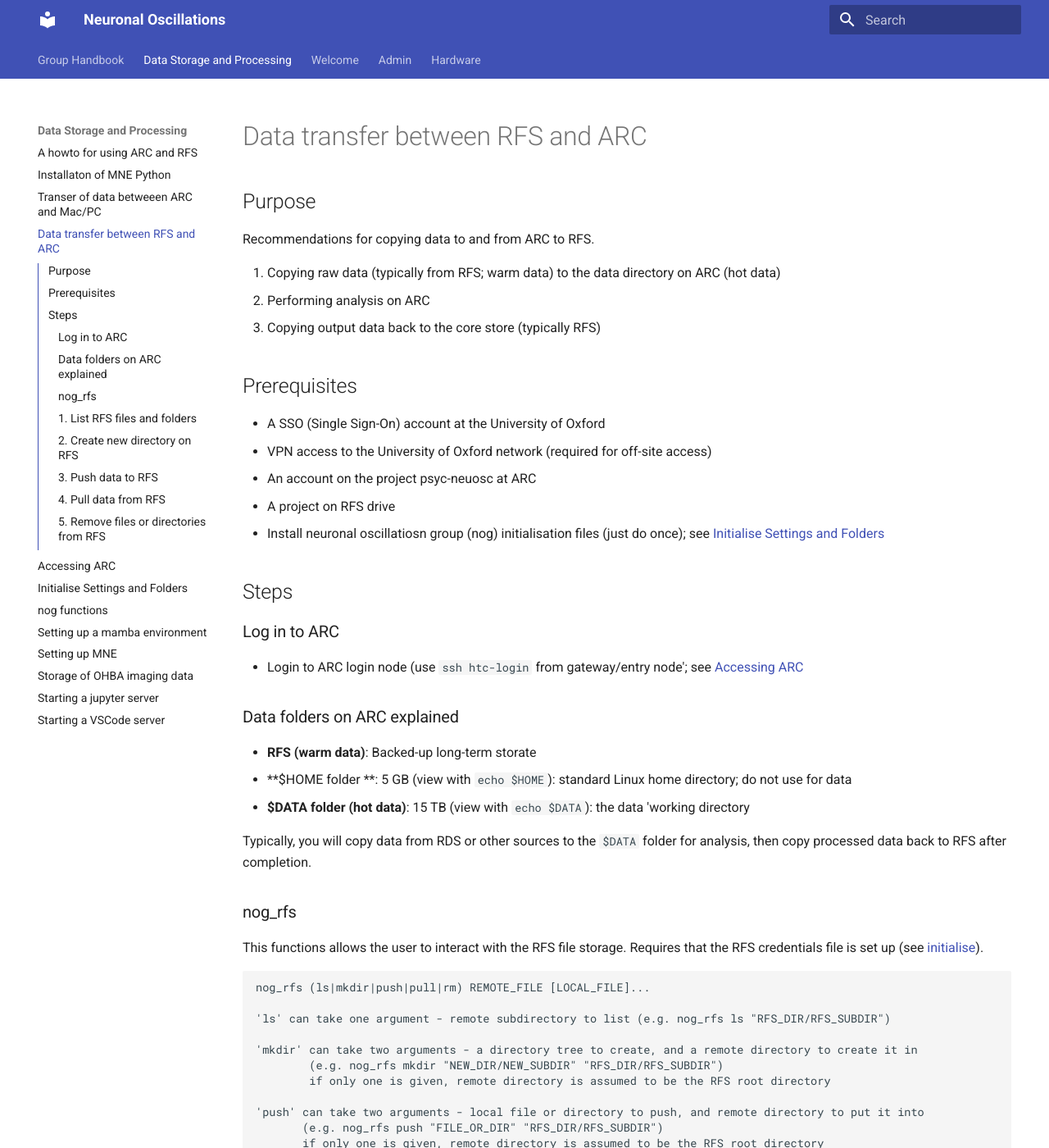
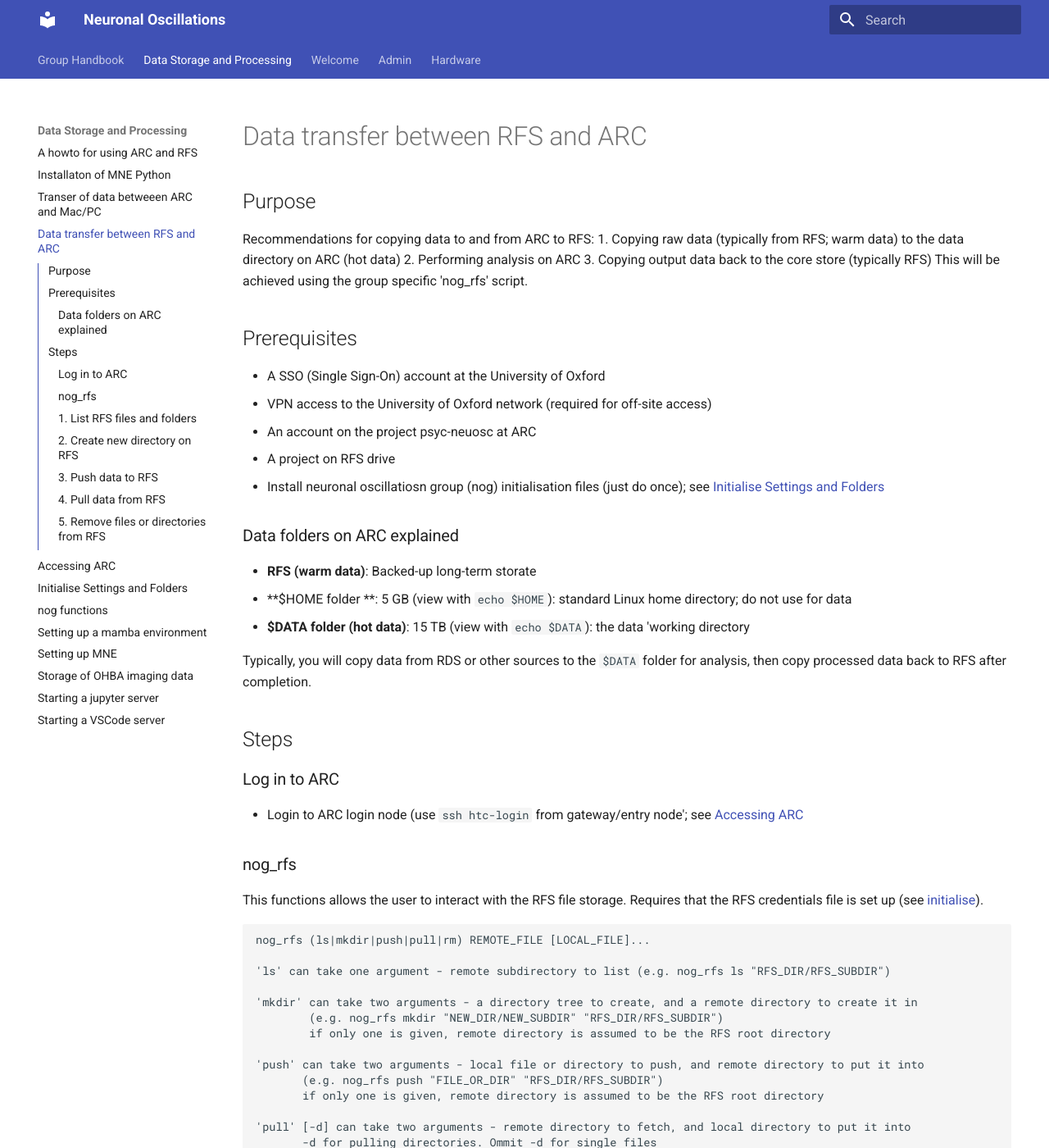
Before and after one commit to Neuronal-Oscillations/group-handbook, an MkDocs documentation site: the page built from docs/Data-Storage-and-Processing/RFS-to-ARC-datatransfer.md, in a window 1280 px wide and 1400 px high. Shown: the whole window at 82% size. Built offline with MkDocs 1.6.1 and Material for MkDocs 9.7.7, drawn with Linux system fonts in a browser that asks for light colours.

Commit message:
Update RFS-to-ARC-datatransfer.md

```diff
--- a/docs/Data-Storage-and-Processing/RFS-to-ARC-datatransfer.md
+++ b/docs/Data-Storage-and-Processing/RFS-to-ARC-datatransfer.md
@@ -1,11 +1,11 @@
 # Data transfer between RFS and ARC
 ## Purpose
 
-Recommendations for copying data to and from ARC to RFS.
-
+Recommendations for copying data to and from ARC to RFS:
 1. Copying raw data (typically from RFS; warm data) to the data directory on ARC (hot data)
 2. Performing analysis on ARC
 3. Copying output data back to the core store (typically RFS)
+This will be achieved using the group specific 'nog_rfs' script.
 
 ## Prerequisites
 - A SSO (Single Sign-On) account at the University of Oxford
```
Also changed, not shown: other parts of docs/Data-Storage-and-Processing/RFS-to-ARC-datatransfer.md (+8 -6 lines).
